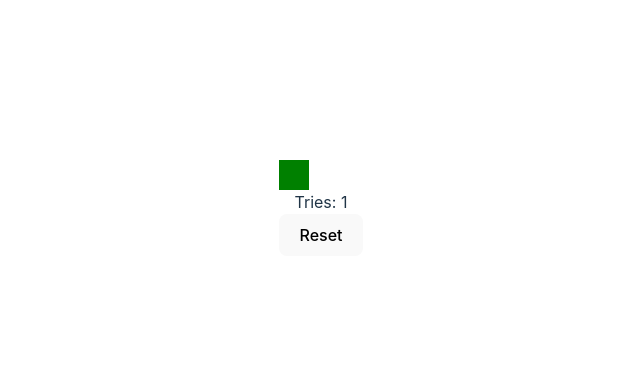
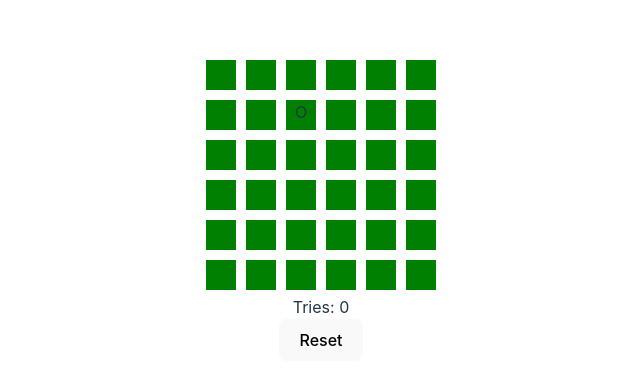
Before and after one commit to AntonForikov/homework54, a React (Vite) app: page / in a window 1280 px wide. Shown: the part 192-576 px from the top of the page, without its empty margins (319-959 px from the left). Built offline with nearby package versions, Linux system fonts and the light colour scheme.

Commit message:
Add "Click on block" logic

```diff
--- a/src/App.tsx
+++ b/src/App.tsx
@@ -1,19 +1,54 @@
-// import { useState } from 'react';
+import React, {useState} from 'react';
 import './App.css';
 import Field from "./components/Field/Field.tsx";
 import Counter from "./components/Counter/Counter.tsx";
 import Button from "./components/Button/Button.tsx";
 import Block from "./components/Block/Block.tsx";
 
+interface block {
+    id: number
+    hasItem: boolean,
+    clicked: boolean,
+}
+
+const startState = () => {
+    const arr: block[] = []
+    for (let i = 0; i < 36; i++) {
+        arr.push({hasItem: false, clicked: false, id: i});
+    }
+    const randomIdx = Math.floor(Math.random() * arr.length);
+    arr[randomIdx].hasItem = true;
+    return arr;
+}
+
 function App() {
-  // const [count, setCount] = useState(0)
+    const [blockList, setBlockList] = useState(startState());
+
+    let counter = 0
+    const click = (idx: number) => {
+        counter += 1;
+        console.log(counter);
+        const blockListCopy = [...blockList];
+        blockListCopy[idx].clicked = true;
+        setBlockList([...blockListCopy]);
+    }
+
+    const blocks: React.ReactNode = (
+        <>
+            {
+                blockList.map((block) => {
+                    return <Block hasItem={block.hasItem} clicked={block.clicked} key={block.id} onClick={() => click(block.id)}/>
+                })
+            }
+        </>
+    )
 
     return (
         <>
             <Field>
-        <Block></Block>
+                {blocks}
             </Field>
-        <Counter counter={1}></Counter>
+            <Counter counter={counter}></Counter>
             <Button></Button>
         </>
     )
--- a/src/components/Block/Block.tsx
+++ b/src/components/Block/Block.tsx
@@ -1,18 +1,26 @@
 import React from 'react';
 
-const Block = () => {
+interface Props {
+    hasItem: boolean,
+    clicked: boolean,
+    onClick: React.MouseEventHandler
+}
+
+const Block: React.FC <Props> = ({hasItem, clicked, onClick}) => {
+
     const blockStyle = {
         display: "Block",
         width: "30px",
         height: "30px",
-        backgroundColor: "green"
+        backgroundColor: "green",
+        margin: "5px"
+    };
+
+    if (clicked) {
+        blockStyle.backgroundColor = "red"
     }
 
-    return (
-        <div style={blockStyle}>
-
-        </div>
-    );
+    if (hasItem) {return <div style={blockStyle} onClick={onClick}>O</div>}
+    else {return <div style={blockStyle} onClick={onClick}></div>}
 };
-
 export default Block;
--- a/src/components/Field/Field.tsx
+++ b/src/components/Field/Field.tsx
@@ -7,6 +7,8 @@ interface Props {
 const Field: React.FC<Props> = ({children}) => {
     const fieldStyle = {
         display: "flex",
+        width: "240px",
+        flexWrap: "wrap"
     }
 
     return (
```
Lines whose indentation alone changed are shown as unchanged.
